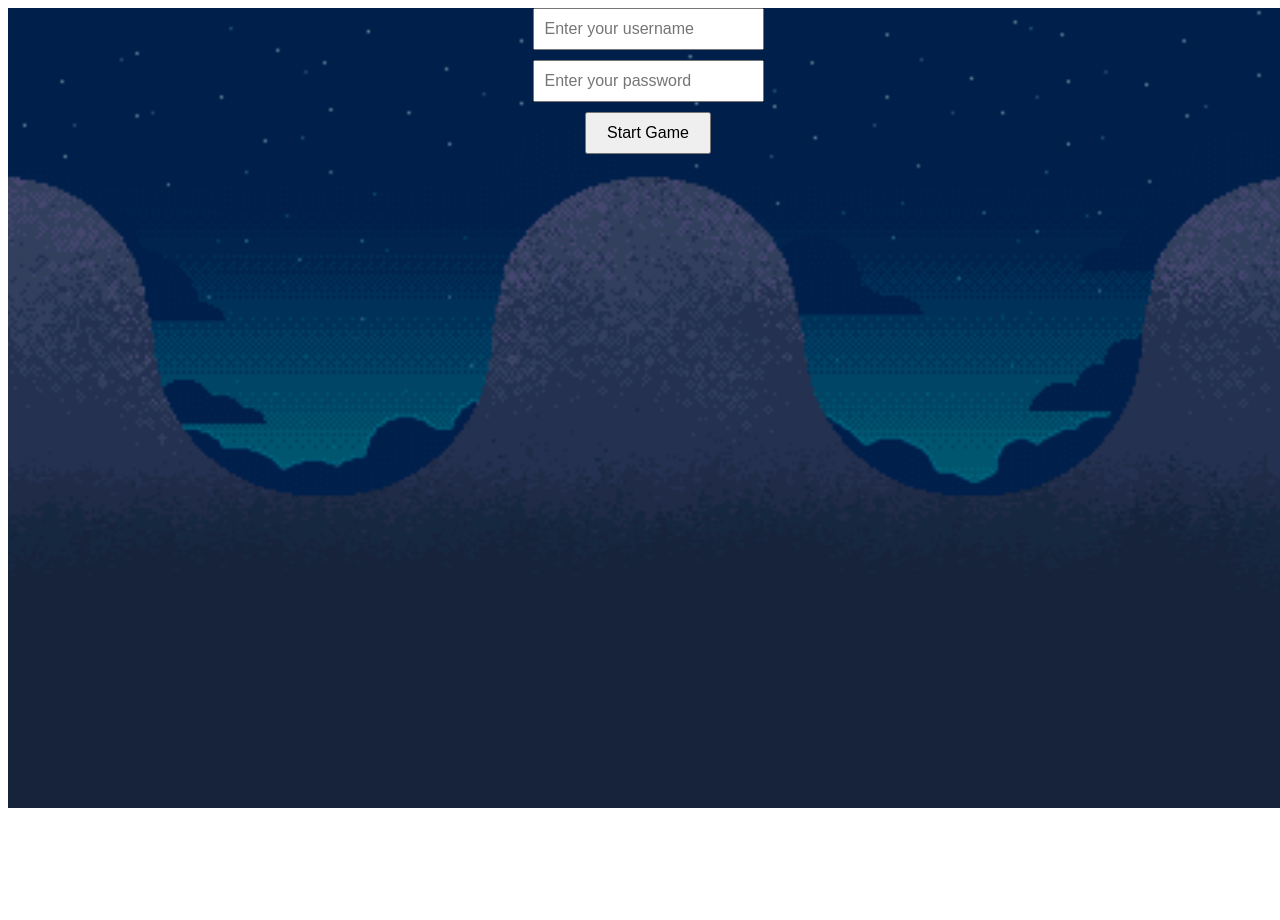
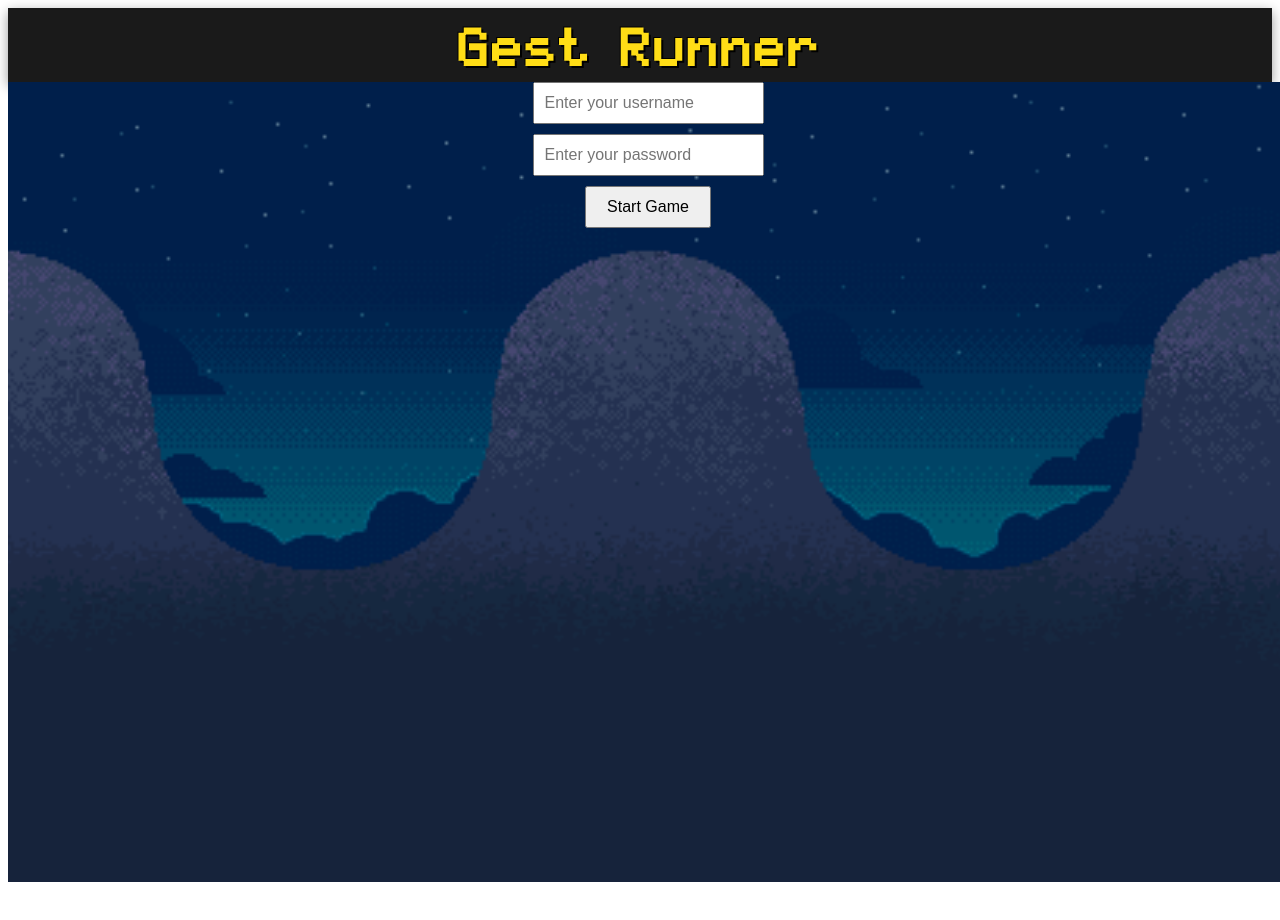
Before and after one commit to khushpatel25/ape-runner, a website: page Gesture-based-Ape-Runner-Game/index.html in a window 1280 px wide. Shown: the top 920 px of the page. Drawn offline with Linux system fonts and the light colour scheme.

Commit message:
Added Game Header

```diff
--- a/Gesture-based-Ape-Runner-Game/index.html
+++ b/Gesture-based-Ape-Runner-Game/index.html
@@ -98,10 +98,25 @@
         width: 20vw;
         max-width: 100px;
       }
+      #game-title {
+        font-family: "pixelmix";
+        font-size: 42px;
+        text-align: center;
+        color: #ffdd16;
+        background-color: #1a1a1a; /* Dark pixel background */
+        padding: 16px 0;
+        margin: 0;
+        letter-spacing: 2px;
+        text-shadow: 2px 2px 0 #000, -1px -1px 0 #000;
+        /* border-bottom: 4px solid #0dbdca; */
+        box-shadow: 0 4px 12px rgba(0, 0, 0, 0.4);
+        z-index: 9999;
+      }
     </style>
   </head>
   <body>
     <noscript> You need to enable JavaScript to run this app. </noscript>
+    <h1 id="game-title">Gest Runner</h1>
     <div id="parent">
       <div id="game-sec"></div>
       <div class="dummy">
@@ -110,7 +125,12 @@
       </div>
       <div
         id="username_field"
-        style="display: flex; justify-content: center; align-items: center; flex-direction: column;"
+        style="
+          display: flex;
+          justify-content: center;
+          align-items: center;
+          flex-direction: column;
+        "
       >
         <input
           type="text"
@@ -119,11 +139,11 @@
           style="font-size: 16px; padding: 10px"
         />
         <input
-        type="password"
-        id="password_input"
-        placeholder="Enter your password"
-        style="font-size: 16px; padding: 10px; margin-top: 10px;"
-      />
+          type="password"
+          id="password_input"
+          placeholder="Enter your password"
+          style="font-size: 16px; padding: 10px; margin-top: 10px"
+        />
         <button
           id="start_game_button"
           style="
```
